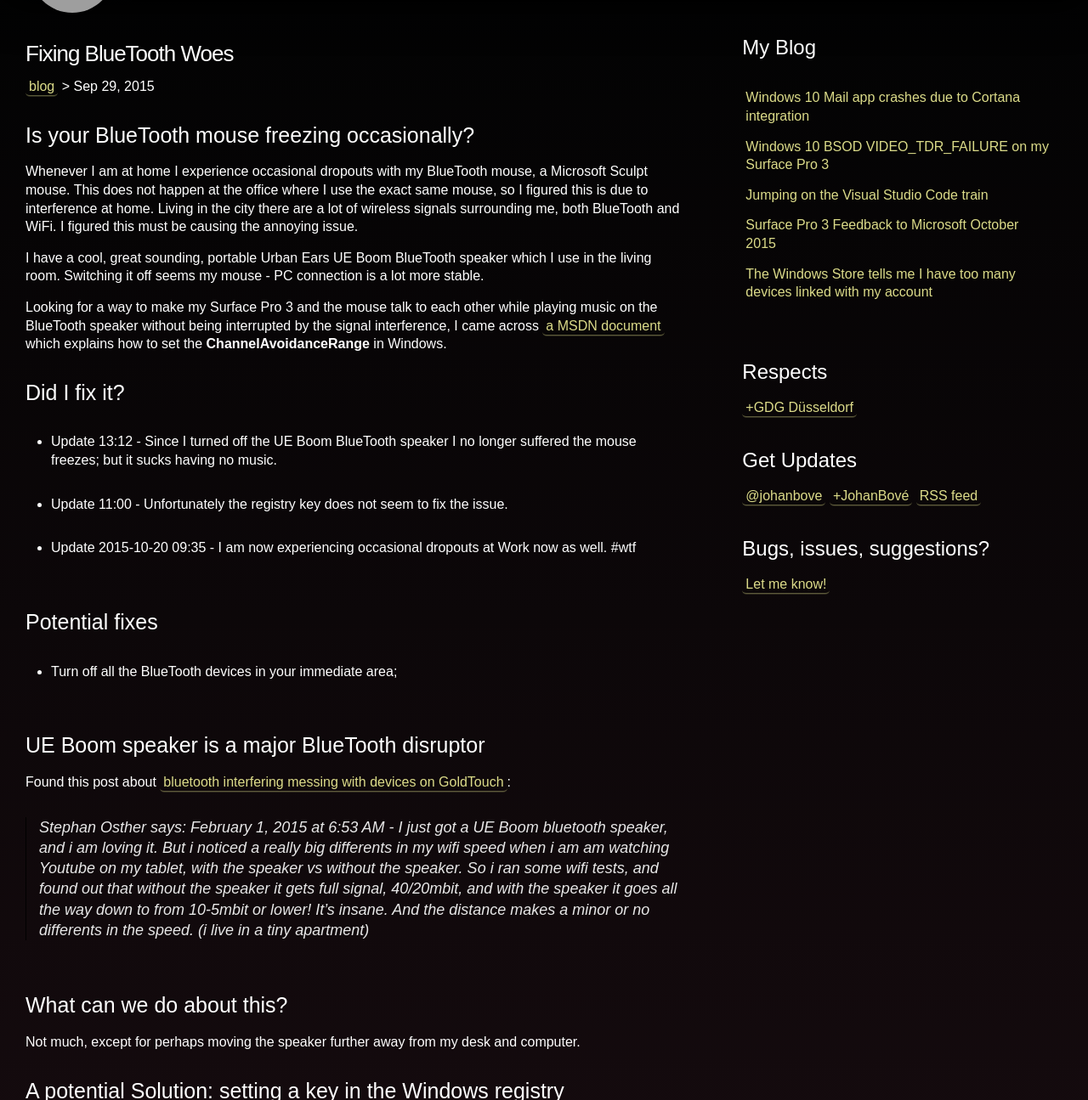
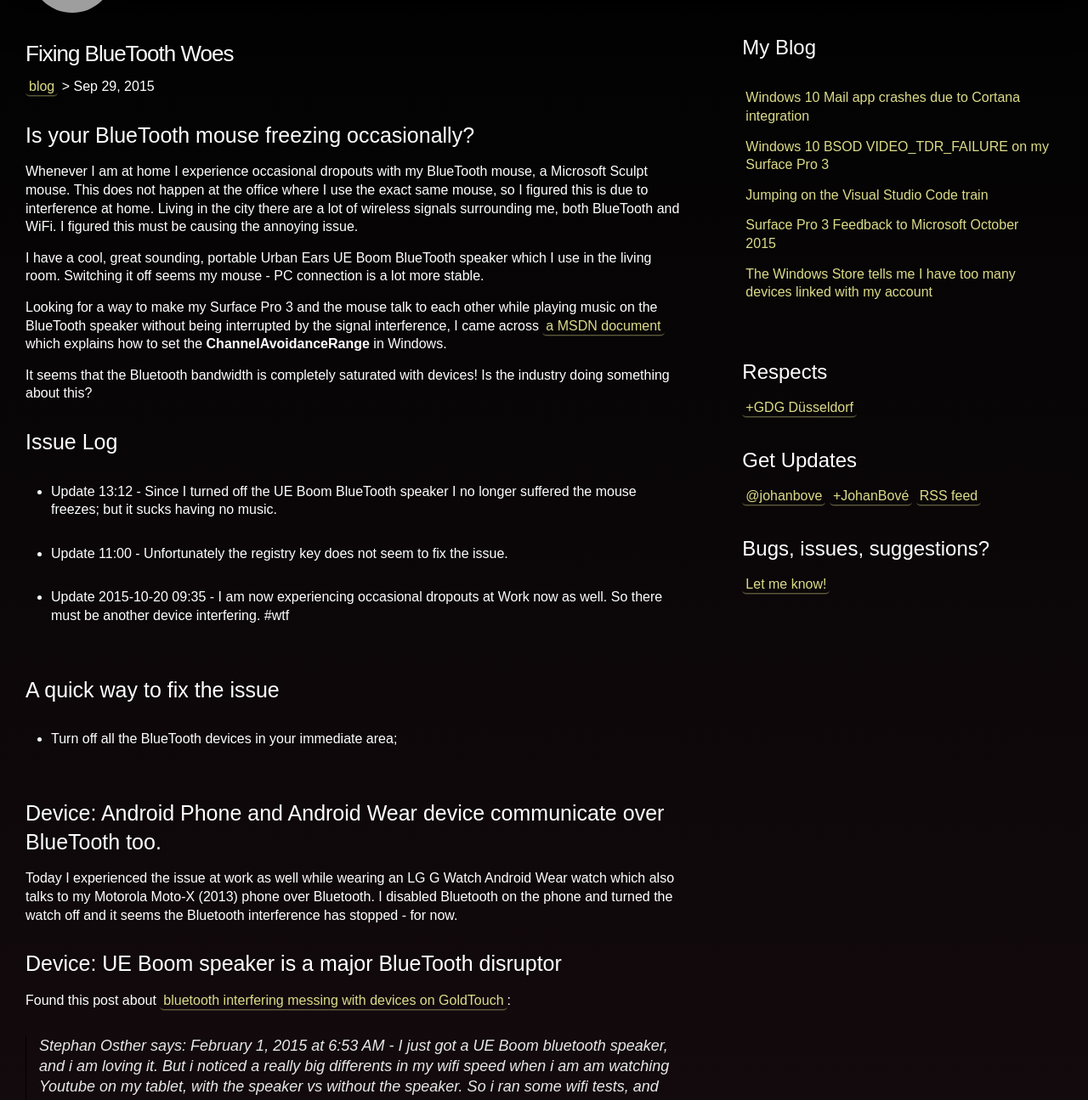
Before and after one commit to johanbove/johanbove.github.io, a Jekyll site: the page built from _posts/2015-09-29-Windows-Bluetooth-Mouse-Connection-Fixed.md, in a window 1280 px wide and 1400 px high, cut to the strip 105-1400 px from the top of the window. Shown: the whole strip at 85% size. Built offline with Jekyll 4.4.1, drawn with Linux system fonts in a browser that asks for light colours; comment, search, counter and statistics services are not loaded; grey boxes are pictures that could not be loaded.

Commit message:
Update post

```diff
--- a/_posts/2015-09-29-Windows-Bluetooth-Mouse-Connection-Fixed.md
+++ b/_posts/2015-09-29-Windows-Bluetooth-Mouse-Connection-Fixed.md
@@ -13,23 +13,29 @@
 
 Looking for a way to make my Surface Pro 3 and the mouse talk to each other while playing music on the BlueTooth speaker without being interrupted by the signal interference, I came across [a MSDN document](https://msdn.microsoft.com/en-us/library/windows/hardware/dn133849(v=vs.85).aspx) which explains how to set the **ChannelAvoidanceRange** in Windows.
 
-## Did I fix it?
+It seems that the Bluetooth bandwidth is completely saturated with devices!
+Is the industry doing something about this?
+
+## Issue Log
 
 - Update 13:12 - Since I turned off the UE Boom BlueTooth speaker I no longer suffered the mouse freezes; but it sucks having no music.
 - Update 11:00 - Unfortunately the registry key does not seem to fix the issue.
-- Update 2015-10-20 09:35 - I am now experiencing occasional dropouts at Work now as well. #wtf
+- Update 2015-10-20 09:35 - I am now experiencing occasional dropouts at Work now as well. So there must be another device interfering. #wtf
 
-## Potential fixes
+## A quick way to fix the issue
 
 - Turn off all the BlueTooth devices in your immediate area;
 
-## UE Boom speaker is a major BlueTooth disruptor
+## Device: Android Phone and Android Wear device communicate over BlueTooth too.
+
+Today I experienced the issue at work as well while wearing an LG G Watch Android Wear watch which also talks to my Motorola Moto-X (2013) phone over Bluetooth.
+I disabled Bluetooth on the phone and turned the watch off and it seems the Bluetooth interference has stopped - for now.
+
+## Device: UE Boom speaker is a major BlueTooth disruptor
 
 Found this post about [bluetooth interfering messing with devices on GoldTouch](http://www.goldtouch.com/stop-bluetooth-interference-messing-devices/):
 
 > *Stephan Osther says: February 1, 2015 at 6:53 AM* - I just got a UE Boom bluetooth speaker, and i am loving it. But i noticed a really big differents in my wifi speed when i am am watching Youtube on my tablet, with the speaker vs without the speaker. So i ran some wifi tests, and found out that without the speaker it gets full signal, 40/20mbit, and with the speaker it goes all the way down to from 10-5mbit or lower! It’s insane. And the distance makes a minor or no differents in the speed. (i live in a tiny apartment)
-
-## What can we do about this?
 
 Not much, except for perhaps moving the speaker further away from my desk and computer.
 
@@ -50,8 +56,7 @@
 
 After the reboot I was no longer experiencing the annoying BlueTooth connection hickups *for a while*. But that could have had different reasons.
 
-
-## The original source: How do I enable AFH in Windows?
+### The original source: How do I enable AFH in Windows?
 
 > Windows 8, Windows 7, and Windows Vista include a shared-spectrum model to support AFH for Bluetooth radios that are based on version 2.0 and later versions of the Bluetooth specification. However, this feature is disabled by default. For a system to support the shared spectrum model, the OEM must explicitly enable the feature and specify the width of the frequency band that should be blocked around an active Wi Fi channel. To specify the width of the frequency band, create a value of type REG_DWORD that is named ChannelAvoidanceRange under the following registry key:
 
```
